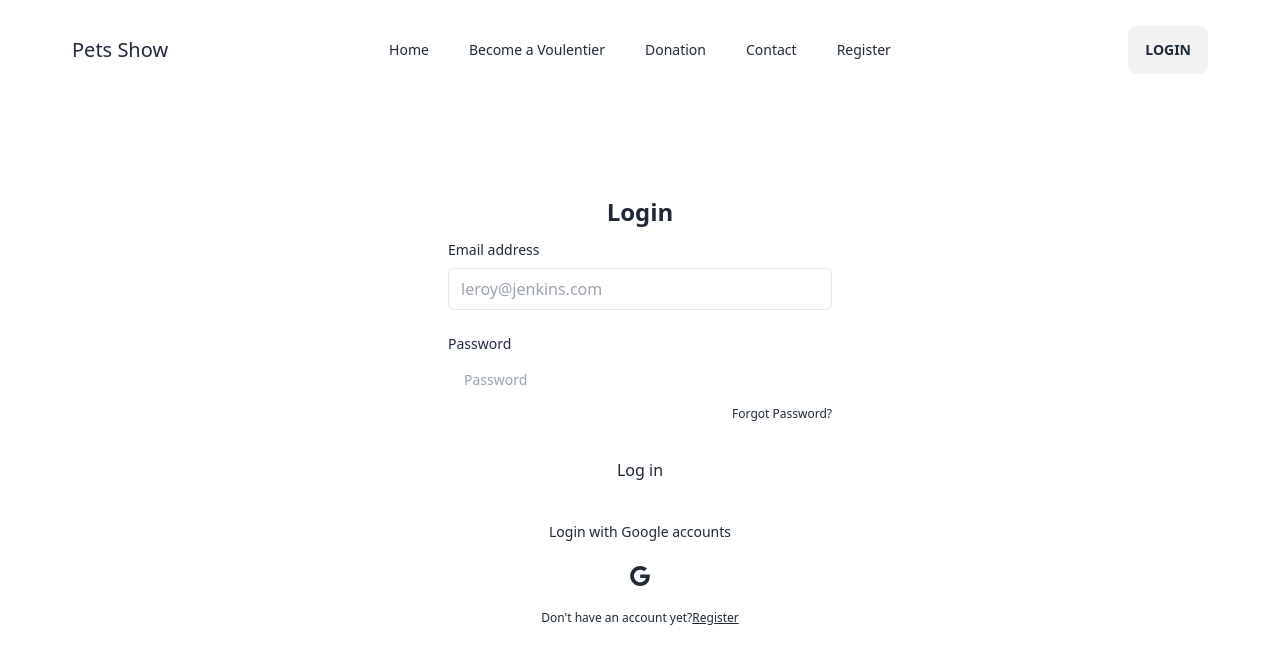
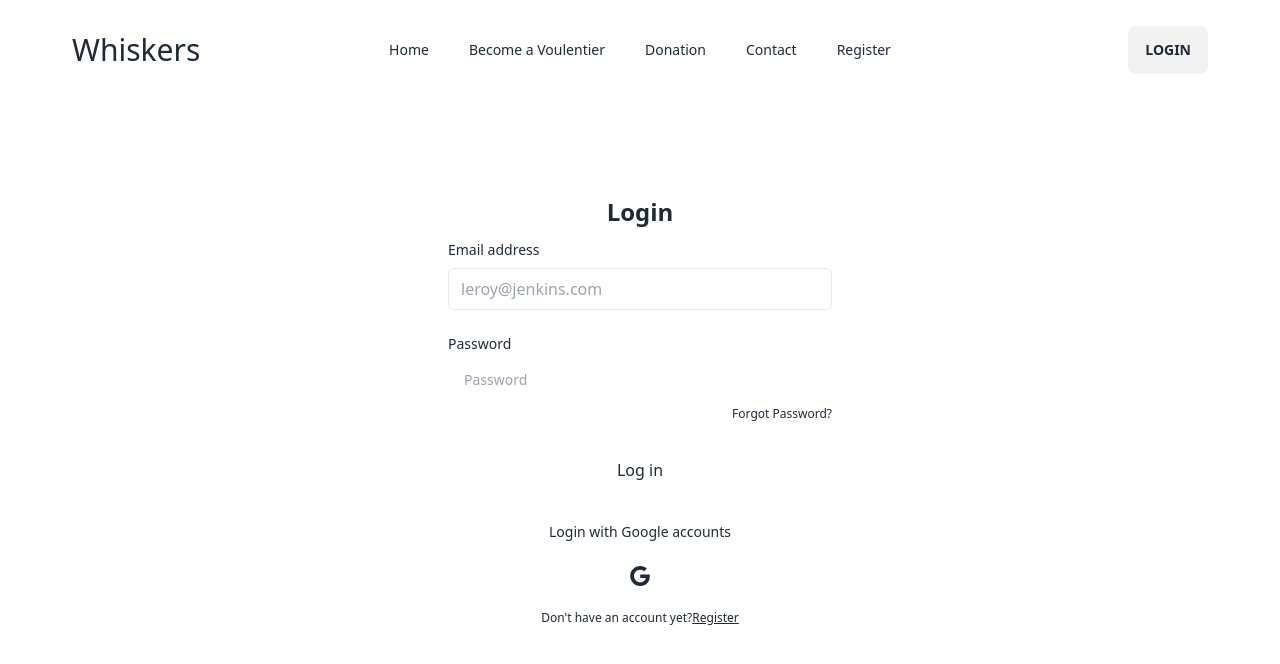
Before and after one commit to 123Somrat/pets_show, a React (Vite) app: page /login in a window 1280 px wide. Shown: the top 664 px of the page. Built offline with nearby package versions, Linux system fonts and the light colour scheme; no server answers.

Commit message:
change the title and brand name

```diff
--- a/index.html
+++ b/index.html
@@ -4,7 +4,7 @@
     <meta charset="UTF-8" />
     <link rel="icon" type="image/svg+xml" href="/vite.svg" />
     <meta name="viewport" content="width=device-width, initial-scale=1.0" />
-    <title>Vite + React</title>
+    <title>Whiskers</title>
   </head>
   <body>
     <div id="root"></div>
--- a/src/AuthContextData/AuthContextData.jsx
+++ b/src/AuthContextData/AuthContextData.jsx
@@ -26,7 +26,7 @@ export default function AuthContextData({ children }) {
   // Login user useing Firebase
 
   const LoginUser = (email, password) => {
-    //setLoading(true)
+    setLoading(true)
     return signInWithEmailAndPassword(auth, email, password);
   };
 
@@ -65,7 +65,7 @@ export default function AuthContextData({ children }) {
 
   // Login user with goggle
   const LoginWithGoggle = ()=>{
-    //setLoading(true)
+    setLoading(true)
     const provider = new GoogleAuthProvider();
         return  signInWithPopup(auth, provider)
 
--- a/src/Components/NavBar/NavBar.jsx
+++ b/src/Components/NavBar/NavBar.jsx
@@ -40,17 +40,17 @@ export default function NavBar() {
                 <NavLink to="/voulentier">Become a Voulentier</NavLink>
               </li>
               <li>
-                <NavLink to="/register">Donation</NavLink>
+                <NavLink to="/donation">Donation</NavLink>
               </li>
               <li>
-                <NavLink to="/register">Contact</NavLink>
+                <NavLink to="/contact">Contact</NavLink>
               </li>
               <li>
                 <NavLink to="/register">Register </NavLink>
               </li>
             </ul>
           </div>
-          <Link to="/"className="normal-case text-xl">Pets Show</Link>
+          <Link to="/"className="normal-case text-3xl">Whiskers</Link>
         </div>
         <div className="navbar-center hidden lg:flex">
           <ul className="menu menu-horizontal px-1">
--- a/src/PrivateRoute/PrivateRoute.jsx
+++ b/src/PrivateRoute/PrivateRoute.jsx
@@ -6,6 +6,7 @@ export default function PrivateRoute({children}) {
    const {User,loading} = useContext(AuthContext);
    const location = useLocation();
   if(loading){
+   console.log("somrat")
      return <div className="w-16 h-16 border-4 border-dashed rounded-full animate-spin dark:border-violet-400 mx-auto m-12"></div>
   }
 
```
